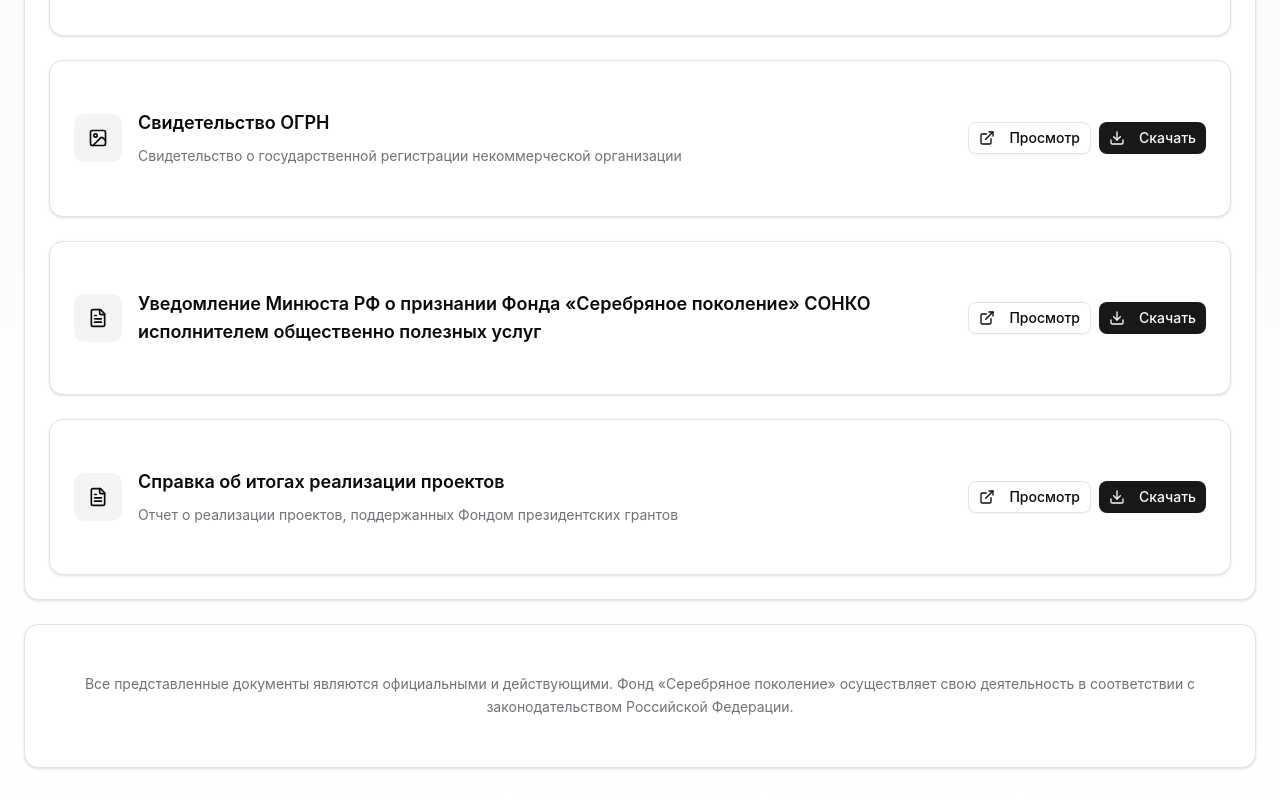
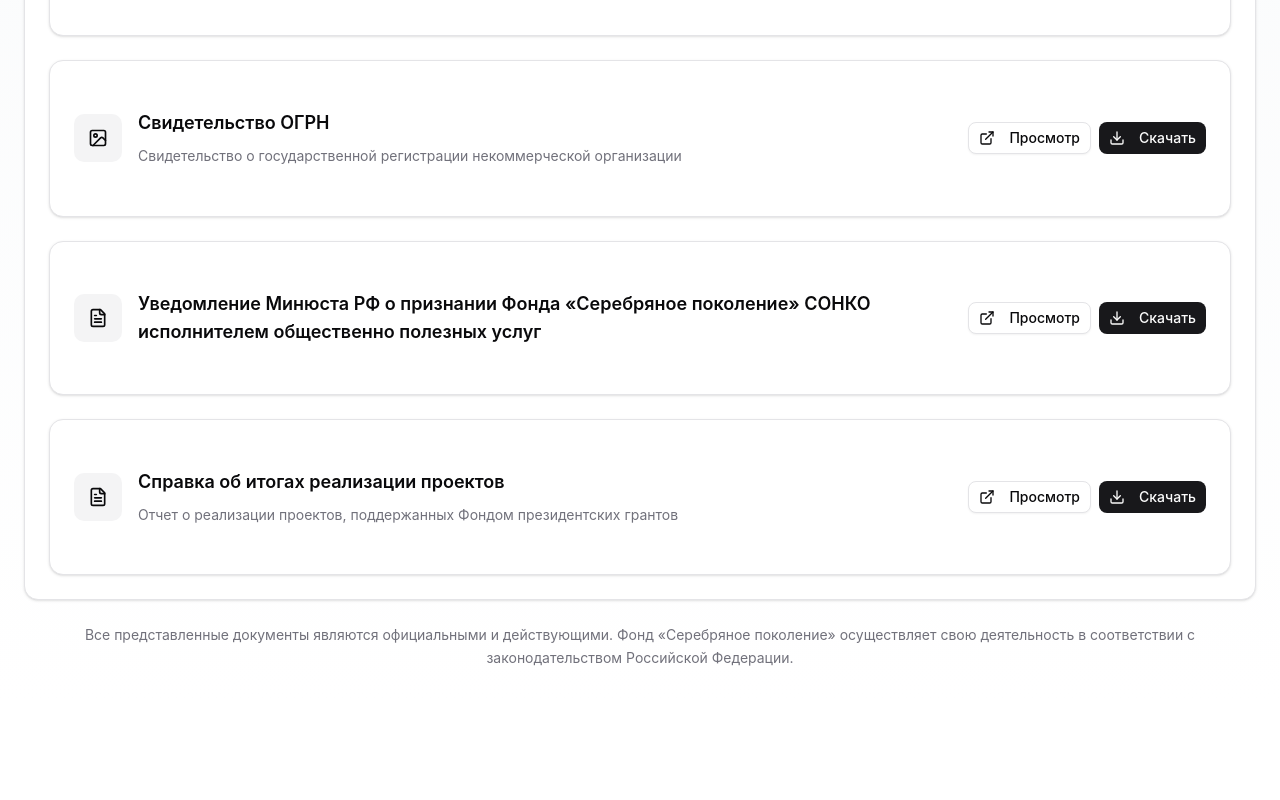
Before and after one commit to RetteraDev/social-foundation, a React (Vite) app: page /documents in a window 1280 px wide. Shown: the part 335-1135 px from the top of the page. After the commit the page ends 1037 px from the top, so only its background shows below. Built offline with nearby package versions, Linux system fonts and the light colour scheme.

Commit message:
fix: Правка форматирования описания документов

```diff
--- a/src/components/documents/DocumentList.tsx
+++ b/src/components/documents/DocumentList.tsx
@@ -111,15 +111,11 @@
         </CardContent>
       </Card>
 
-      <Card>
-        <CardContent className="p-4 sm:p-6">
-          <p className="text-xs sm:text-sm text-muted-foreground text-center leading-relaxed">
-            Все представленные документы являются официальными и действующими.
-            Фонд «Серебряное поколение» осуществляет свою деятельность в соответствии
-            с законодательством Российской Федерации.
-          </p>
-        </CardContent>
-      </Card>
+      <p className="text-xs sm:text-sm text-muted-foreground text-center leading-relaxed">
+        Все представленные документы являются официальными и действующими.
+        Фонд «Серебряное поколение» осуществляет свою деятельность в соответствии
+        с законодательством Российской Федерации.
+      </p>
     </div>
   );
 };
```
